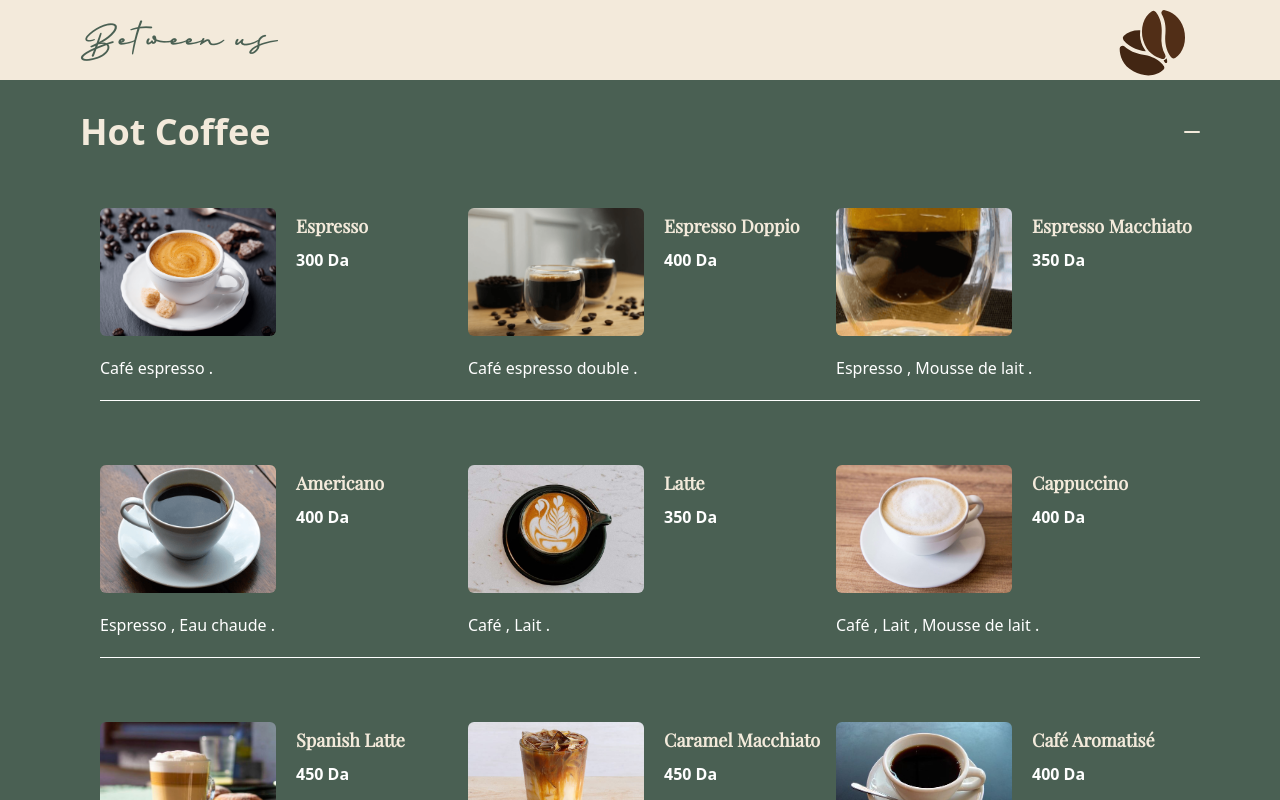
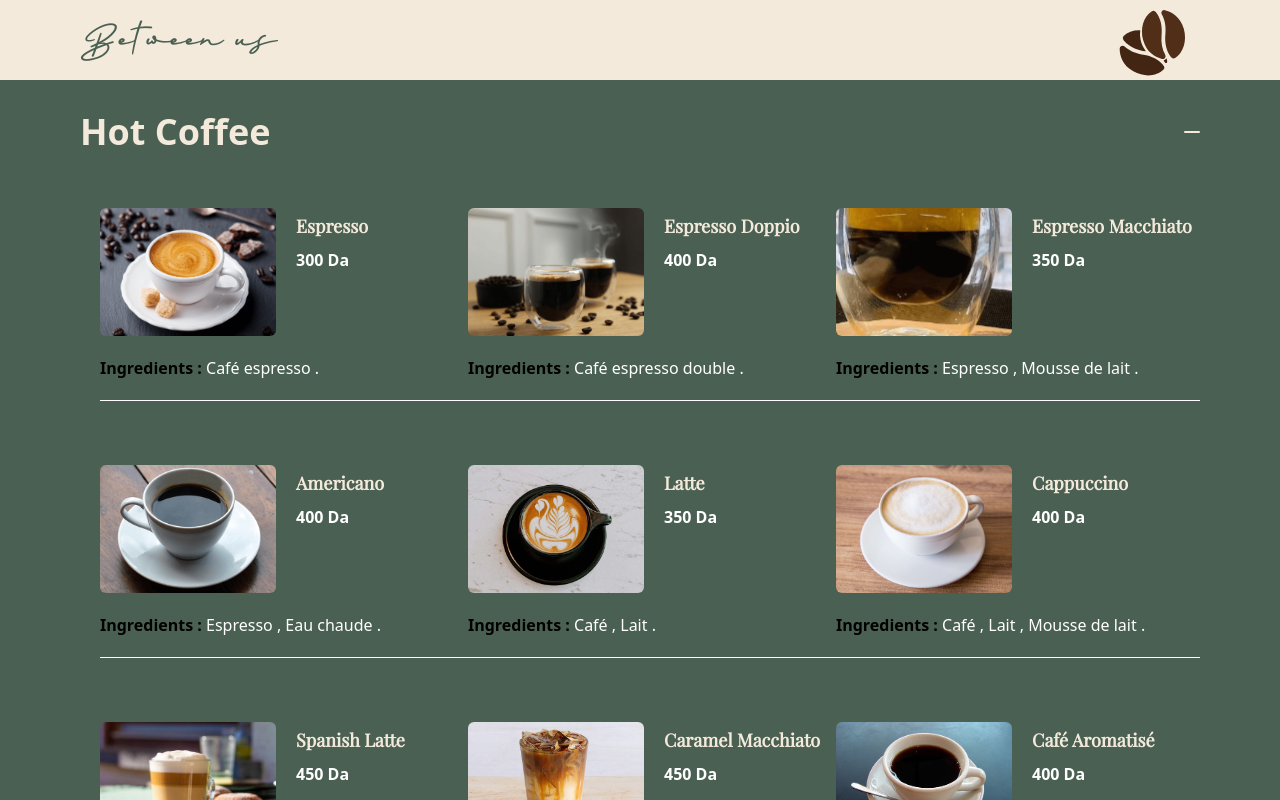
Before and after one commit to Meriemchm/chm_QR_Menu_React_Website_between_v2, a React (Vite) app: page / in a window 1280 px wide. Both pictures are taken after a click on the button "Hot Coffee". Shown: the top 800 px of the page. Built offline with nearby package versions, Linux system fonts and the light colour scheme; a web font is replaced by a local one.

Commit message:
add ingredient text

```diff
--- a/src/Menu/Menu.jsx
+++ b/src/Menu/Menu.jsx
@@ -30,7 +30,7 @@ const Menu = ({ title }) => {
               </div>
               {ingredients && ingredients.trim() !== "" ? (
                 <p className="text-white text-start pt-5 font-extralight">
-                  {ingredients} .
+                 <span className="text-black text-start pt-5 font-bold"> Ingredients :</span>  {ingredients} .
                 </p>
               ) : null}
             </div>
```
